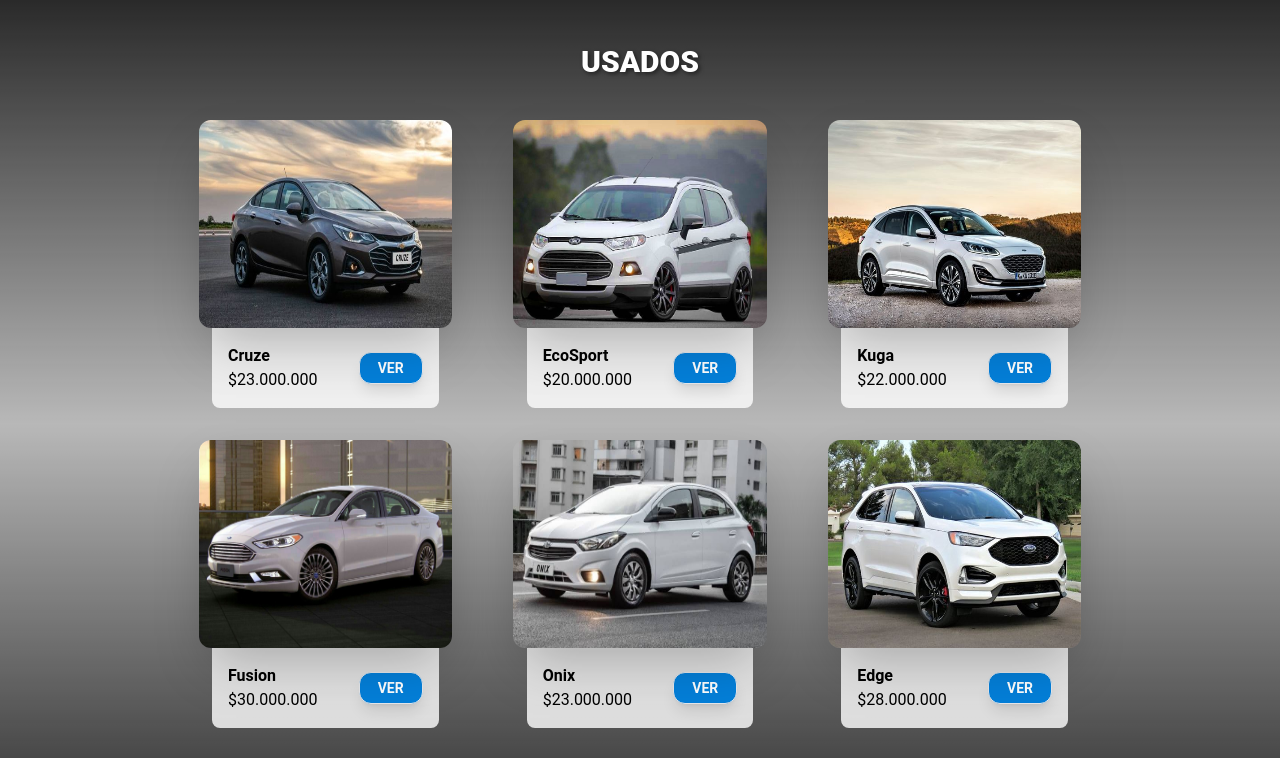
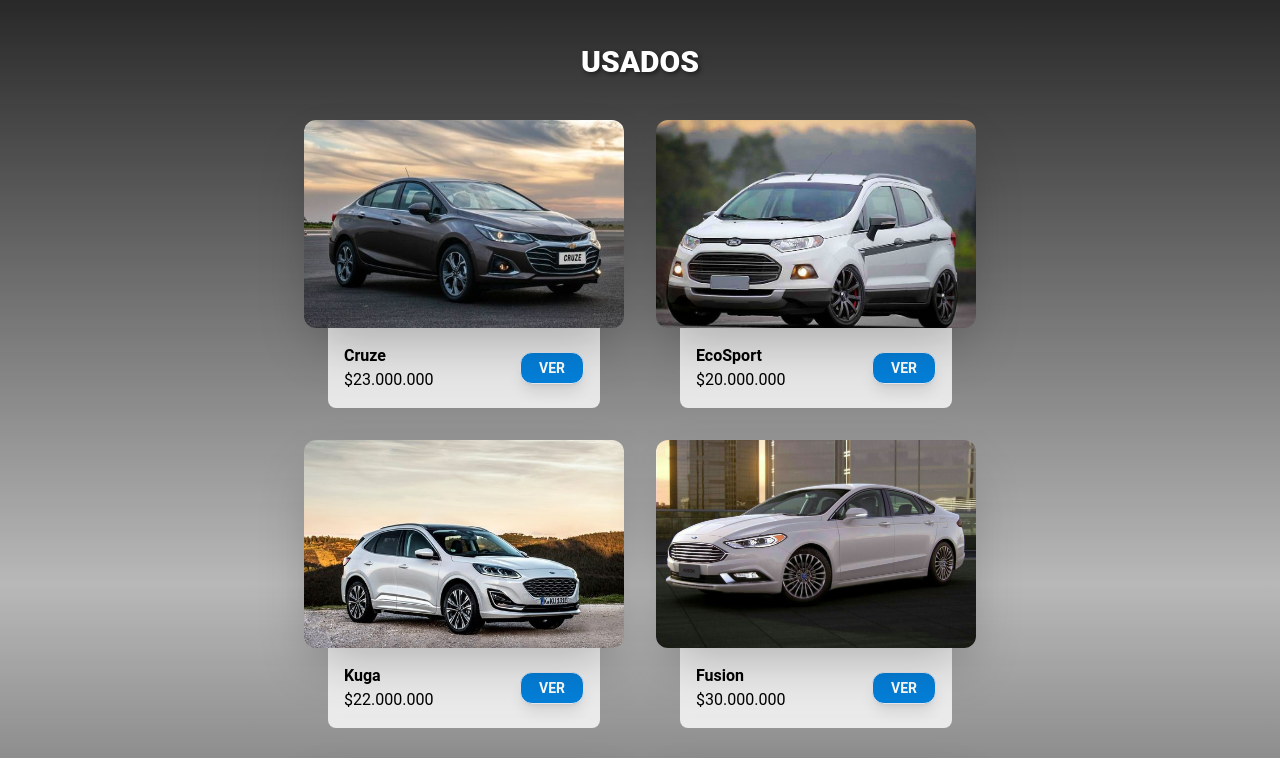
Before and after one commit to LucasGlave/automotor-septemdev, a React (Vite) app: page / in a window 1280 px wide. Shown: the part 1660-2418 px from the top of the page. Built offline with nearby package versions, Linux system fonts and the light colour scheme.

Commit message:
feat: usado & usados updates

```diff
--- a/src/components/Nosotros.tsx
+++ b/src/components/Nosotros.tsx
@@ -23,14 +23,14 @@
   return (
     <div className="min-h-screen flex flex-col text-center xl:items-start items-center justify-center px-[5%] xl:pb-[15%] z-10">
       <div className="flex flex-col items-center justify-between xl:p-12 xl:w-1/2 xl:h-3/4 rounded-xl z-10">
-        <div className="flex flex-col items-center bg-[rgba(37,57,92,0.37)] backdrop-blur-md w-3/4 z-10 p-12 rounded-t-xl">
-          <h2 className="text-white font-extrabold z-10 text-3xl font-roboto text-shadow-md">
+        <div className="flex flex-col items-center bg-[rgba(37,57,92,0.37)] backdrop-blur-md w-3/4 z-10 xl:p-12 p-6 rounded-t-xl">
+          <h2 className="text-white font-extrabold z-10 xl:text-3xl font-roboto text-shadow-md">
             NOSOTROS
           </h2>
         </div>
         <img src={imgNosotros} alt="nosotros" className="z-10 rounded-xl shadow-2xl" />
         <div
-          className="relative flex flex-col items-center gap-7 bg-[rgba(37,57,92,0.37)] w-3/4 backdrop-blur-md z-10 p-6 rounded-b-xl"
+          className="relative flex flex-col items-center gap-7 bg-[rgba(37,57,92,0.37)] w-3/4 backdrop-blur-md z-10 xl:p-6 p-2 rounded-b-xl"
           style={{ overflow: 'hidden' }}
         >
           <div ref={contentRef} style={{ height: 0, overflow: 'hidden' }}>
@@ -47,7 +47,7 @@
           <button
             ref={buttonRef}
             onClick={handleOpen}
-            className="border py-[5px] flex items-center justify-center w-32 rounded-2xl backdrop-blur-lg shadow-lg font-semibold"
+            className="border xl:py-[5px] py-[2px] flex items-center justify-center xl:w-32 w-24 rounded-2xl backdrop-blur-lg shadow-lg font-semibold"
           >
             {isOpen ? (
               <svg xmlns="http://www.w3.org/2000/svg" width="32" height="32" viewBox="0 0 24 24">
--- a/src/components/Usado.tsx
+++ b/src/components/Usado.tsx
@@ -6,12 +6,12 @@
 
 const Usado = ({ img, model, price }: usadoProps) => {
   return (
-    <div className="flex w-full h-full">
+    <div className="flex justify-center h-full">
       <div className="flex items-center flex-col justify-center m-auto">
         <img
           src={img}
           alt="nosotros"
-          className="z-10 rounded-xl shadow-2xl w-[95%] h-[13rem]"
+          className="z-10 rounded-xl shadow-2xl w-[20rem] h-[13rem] object-cover"
         />
         <div className="bg-[#ffffffcd] rounded-b-lg p-4 xl:w-[85%] w-[85%] flex justify-between text-black">
           <div>
--- a/src/components/Usados.tsx
+++ b/src/components/Usados.tsx
@@ -1,31 +1,29 @@
-import Usado from './Usado';
+import Usado from "./Usado";
 import cruze from "../assets/cruze.jpeg";
 import fordEco from "../assets/fordEco.jpeg";
 import fordEdge from "../assets/fordEdge.jpeg";
-import FordFusion from "../assets/fordFusion.jpeg"
+import FordFusion from "../assets/fordFusion.jpeg";
 import fordKuga from "../assets/fordKuga.jpeg";
-import onix from "../assets/onix.jpeg"
-
+import onix from "../assets/onix.jpeg";
 
 const Usados = () => {
   return (
     <div className="w-full min-h-screen flex flex-col text-start justify-center z-10">
-      <div className="flex flex-col items-center justify-between gap-10 w-full h-[90%] bg-gradient-to-b from-transparent via-[rgba(255,255,255,0.68)] via-50% to-transparent p-[5%] z-10">
+      <div className="flex flex-col items-center justify-center gap-10 w-full  h-[90%] bg-gradient-to-b from-transparent via-[rgba(255,255,255,0.68)] via-50% to-transparent p-[5%] z-10">
         <h2 className="text-white font-extrabold z-10 text-3xl font-roboto text-shadow-md">
           USADOS
         </h2>
-        <div className="w-full xl:px-32 h-full flex flex-col gap-8">
-          <div className="w-full flex xl:flex-row flex-col items-center justify-between xl:gap-12 gap-8">
-            <Usado img={cruze} model="Cruze" price='23.000.000'/>
-            <Usado img={fordEco} model='EcoSport' price='20.000.000'/>
-            <Usado img={fordKuga} model='Kuga' price='22.000.000'/>
-          </div>
-          <div className="w-full flex items-center justify-between xl:flex-row flex-col xl:gap-12 gap-8">
-            <Usado img={FordFusion} model="Fusion" price='30.000.000'/>
-            <Usado img={onix} model='Onix' price='23.000.000'/>
-            <Usado img={fordEdge} model='Edge' price='28.000.000'/>
+        <div className=" m-auto flex items-center justify-center">
+          <div className="w-[75%] flex flex-wrap gap-8 m-auto justify-center">
+            <Usado img={cruze} model="Cruze" price="23.000.000" />
+            <Usado img={fordEco} model="EcoSport" price="20.000.000" />
+            <Usado img={fordKuga} model="Kuga" price="22.000.000" />
+            <Usado img={FordFusion} model="Fusion" price="30.000.000" />
+            <Usado img={onix} model="Onix" price="23.000.000" />
+            <Usado img={fordEdge} model="Edge" price="28.000.000" />
           </div>
         </div>
+
         <button className="border py-[5px] w-32 rounded-2xl backdrop-blur-lg shadow-lg font-semibold">
           VER TODOS
         </button>
```
